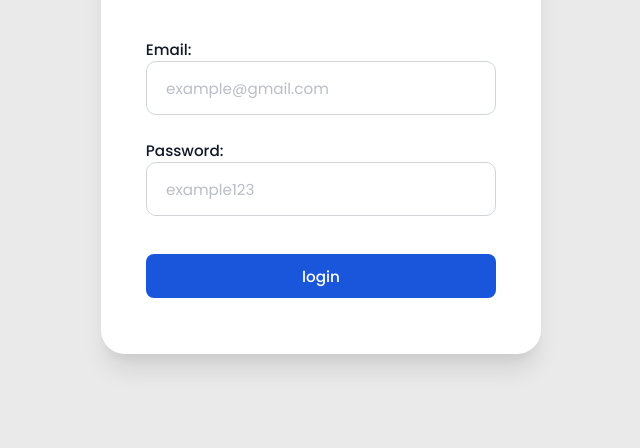
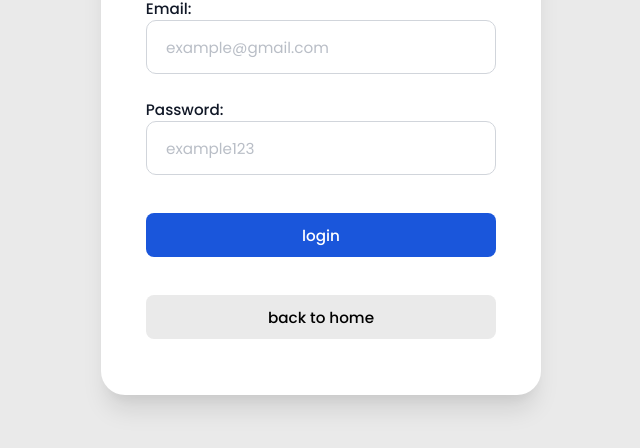
Before and after one commit to hafizhsimpangan-alzaqi/projek-webDes, a plain HTML site: page html/login.html in a window 1280 px wide. Shown: the part 328-776 px from the top of the page, without its empty margins (319-959 px from the left). Drawn offline with Linux system fonts and the light colour scheme.

Commit message:
penambahan tombol ke home di login

```diff
--- a/css/login.css
+++ b/css/login.css
@@ -156,6 +156,26 @@ fieldset.fieldset input.input:focus {
     justify-content: center;
 }
 
+.card form button.btn-grey {
+    margin-top: 38px;
+    width: 100%;
+    height: 44px;
+    background-color: var(--warna-second);
+    color: black;
+    border: none;
+    border-radius: 8px;
+    font-family: inherit;
+    font-size: 0.95rem;
+    font-weight: 500;
+    text-transform: lowercase; /* Memaksa teks tertulis huruf kecil murni "login" */
+    cursor: pointer;
+    transition: background-color 0.2s, transform 0.1s;
+    display: flex;
+    align-items: center;
+    justify-content: center;
+}
+
+
 .card form button.btn-primary:hover {
     background-color: var(--warna-hover);
 }
--- a/html/login.html
+++ b/html/login.html
@@ -31,7 +31,7 @@
                 </fieldset>
 
                 <button type="submit" class="btn btn-primary">login</button>
-
+                <button type="button" class="btn btn-grey" onclick="goToHome()">Back to home</button>
             </form>
             <p id="errorMessage"></p>
         </div>
```
